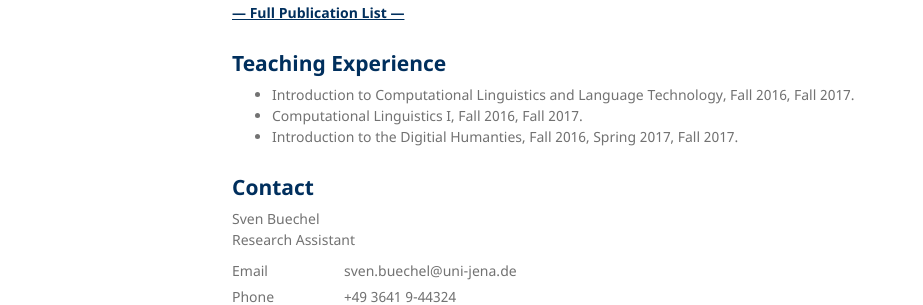
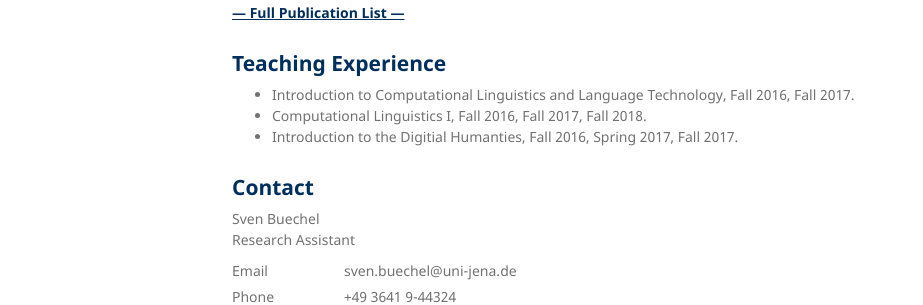
Before and after one commit to JULIELab/JULIELab.github.io, a Jekyll site: the page built from Staff/Buechel/index.md, in a window 1280 px wide. Shown: the part 986-1291 px from the top of the page, without its empty margins (178-1101 px from the left). Built offline with Jekyll 4.4.1, drawn with Linux system fonts in a browser that asks for light colours; our own code applies the rules of GitHub Pages for plain Markdown files.

Commit message:
Update index.md

```diff
--- a/Staff/Buechel/index.md
+++ b/Staff/Buechel/index.md
@@ -31,7 +31,7 @@ In summer 2018, I spent three months as a visiting scholar at the University of
 
 ## Teaching Experience
 * Introduction to Computational Linguistics and Language Technology, Fall 2016, Fall 2017.
-* Computational Linguistics I, Fall 2016, Fall 2017.
+* Computational Linguistics I, Fall 2016, Fall 2017, Fall 2018.
 * Introduction to the Digitial Humanties, Fall 2016, Spring 2017, Fall 2017.
 
 ## Contact
```
